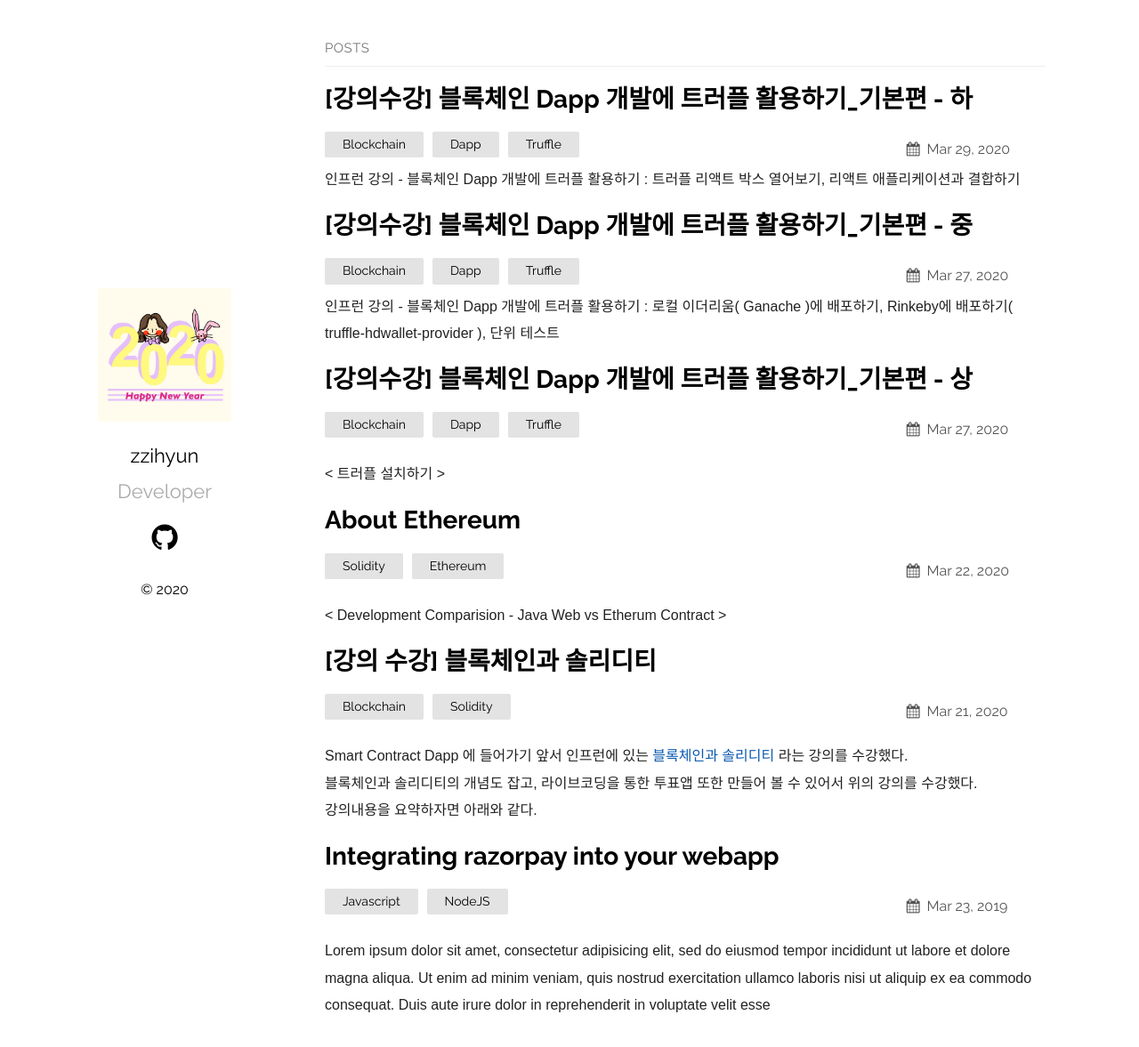
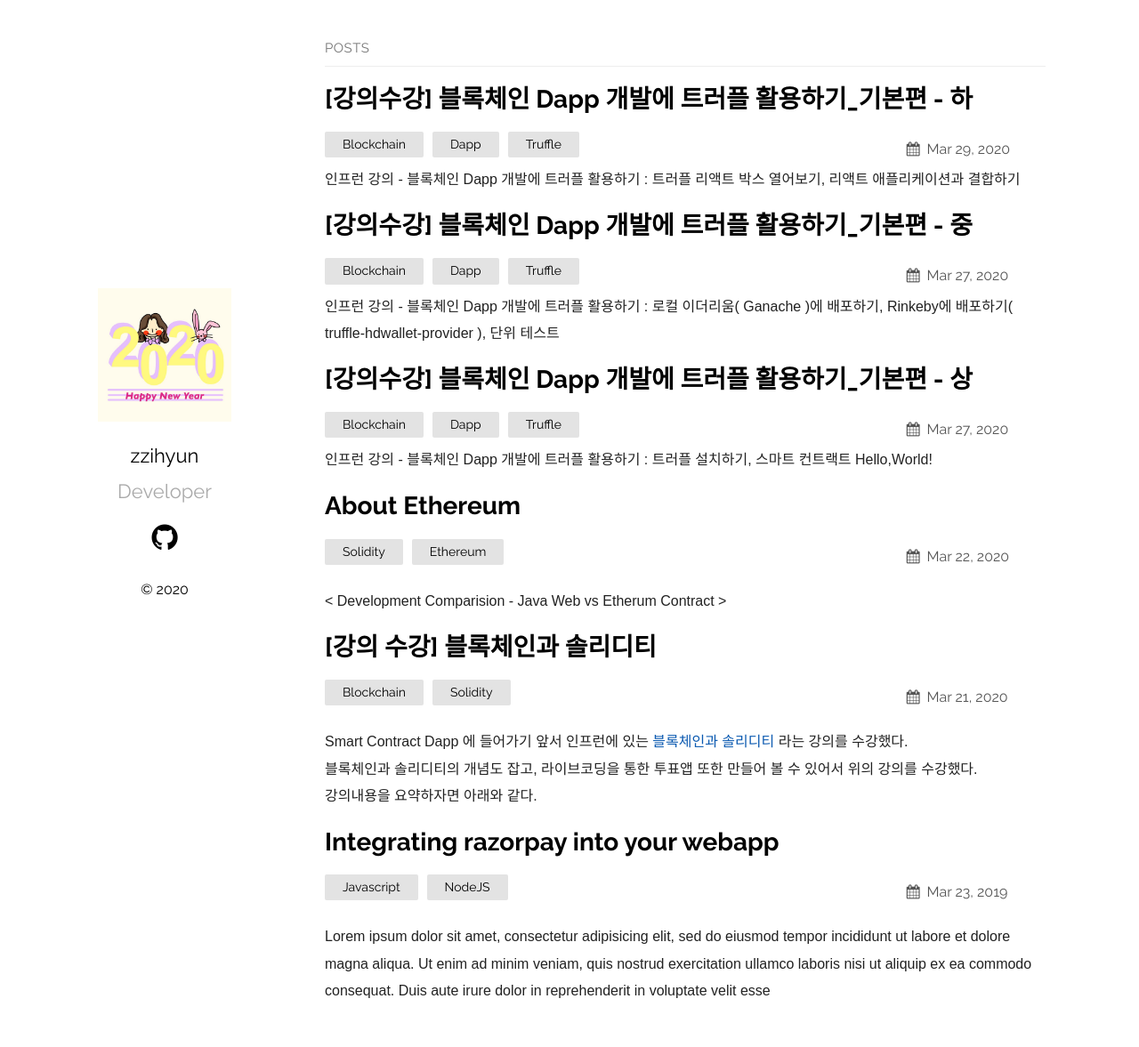
Before and after one commit to jhhhj1002/jhhhj1002.github.io, a Jekyll site: the page built from index.md, in a window 1280 px wide and 1191 px high. Shown: the top 1177 px of the window at 89% size. Built offline with Jekyll 4.4.1, drawn with Linux system fonts in a browser that asks for light colours.

Commit message:
Update 2020-03-27-Truffle-in-Blockchain-01.markdown

```diff
--- a/_posts/2020-03-27-Truffle-in-Blockchain-01.markdown
+++ b/_posts/2020-03-27-Truffle-in-Blockchain-01.markdown
@@ -1,6 +1,7 @@
 ---
 layout: post
 title:  "[강의수강] 블록체인 Dapp 개발에 트러플 활용하기_기본편 - 상"
+excerpt: "인프런 강의 - 블록체인 Dapp 개발에 트러플 활용하기 : 트러플 설치하기, 스마트 컨트랙트 Hello,World!"
 date:   2020-03-27 17:21:36 +0530
 categories: Blockchain Dapp Truffle
 ---
```
